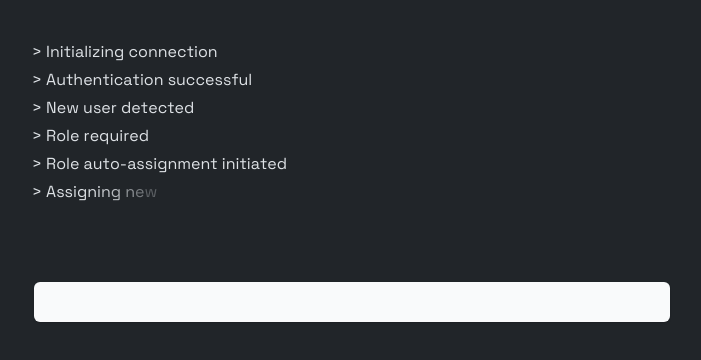
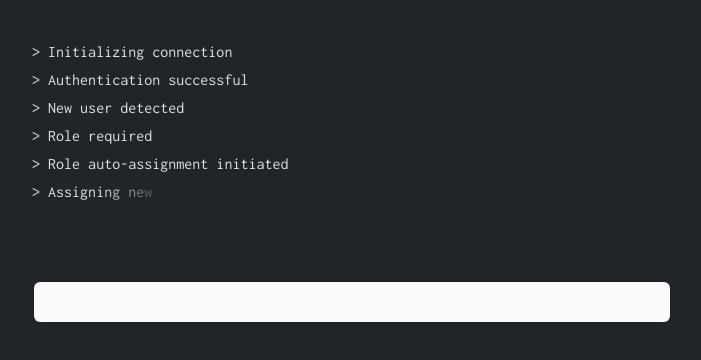
Before and after one commit to harelpanker/horror, a Next.js app: page / in a window 1280 px wide. Shown: the top 360 px of the page, without its empty margins (288-989 px from the left). Built offline with nearby package versions, Linux system fonts and the light colour scheme.

Commit message:
change font to terminal font

```diff
--- a/app/layout.tsx
+++ b/app/layout.tsx
@@ -1,29 +1,26 @@
-import type { Metadata } from "next";
-import { Space_Grotesk } from "next/font/google";
-// import BackgroundAnimation from "@/app/ui/background-animation";
-import "./globals.css";
+import type { Metadata } from 'next';
+import { Inconsolata } from 'next/font/google';
+import './globals.css';
 
-const spaceGrotesk = Space_Grotesk({
-  variable: "--font-space-grotesk",
-  subsets: ["latin"],
+const inconsolata = Inconsolata({
+	variable: '--font-inconsolata',
+	subsets: ['latin'],
 });
 
 export const metadata: Metadata = {
-  title: "Horror Loop App",
-  description: "Generated by create next app",
+	title: 'Horror Loop App',
+	description: '',
 };
 
 type LayoutProps = { children: React.ReactNode };
 
 export default function RootLayout({ children }: Readonly<LayoutProps>) {
-  return (
-    <html lang="en" dir="ltr">
-      <body
-        className={`${spaceGrotesk.variable} font-spaceGrotesk antialiased`}
-      >
-        <main className="relative z-20">{children}</main>
-        {/* <BackgroundAnimation /> */}
-      </body>
-    </html>
-  );
+	return (
+		<html lang='en' dir='ltr'>
+			<body className={`${inconsolata.variable} font-inconsolata antialiased`}>
+				<main className='relative z-20'>{children}</main>
+				{/* <BackgroundAnimation /> */}
+			</body>
+		</html>
+	);
 }
--- a/tailwind.config.ts
+++ b/tailwind.config.ts
@@ -16,7 +16,7 @@ export default {
 				info: 'var(--info)',
 			},
 			fontFamily: {
-				spaceGrotesk: ['var(--font-space-grotesk)'],
+				inconsolata: ['var(--font-inconsolata)'],
 			},
 			boxShadow: {
 				input: `0px 2px 3px -1px rgba(0,0,0,0.1), 0px 1px 0px 0px rgba(25,28,33,0.02), 0px 0px 0px 1px rgba(25,28,33,0.08)`,
```
